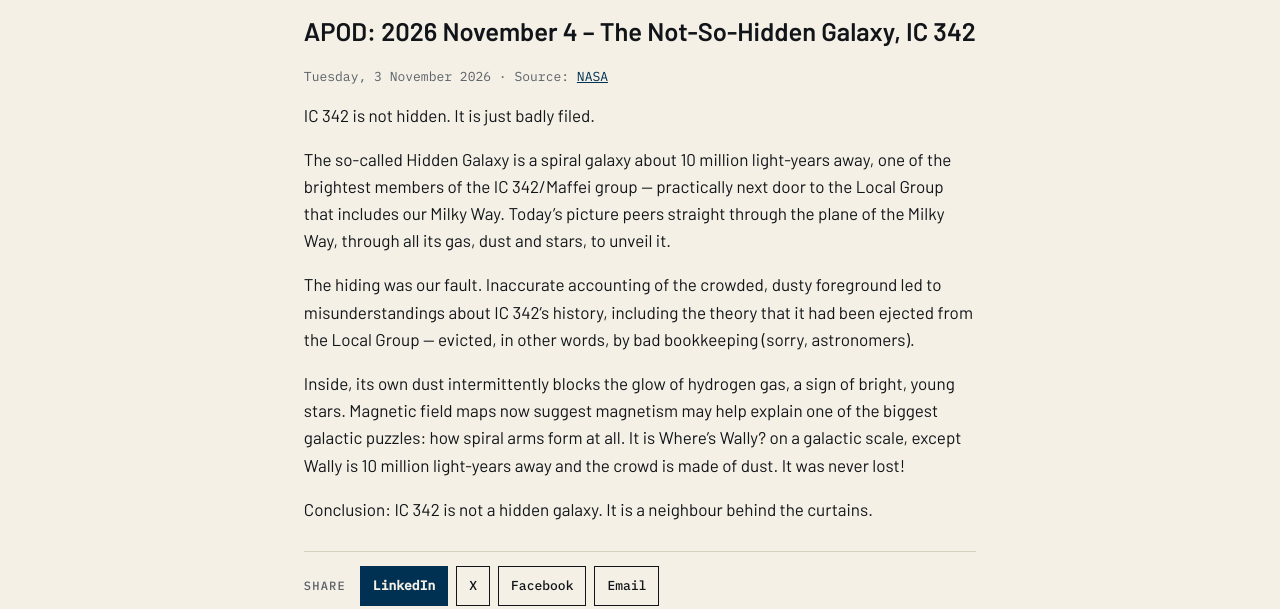
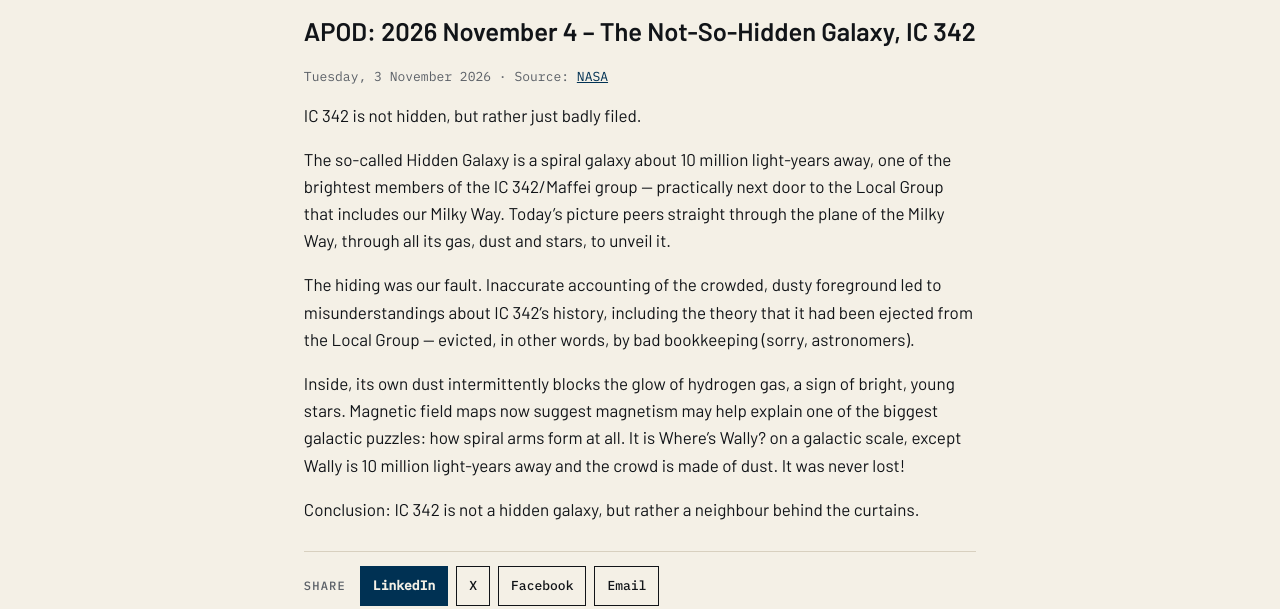
Before and after one commit to katz-news/katz.news, a Jekyll site: the page built from _posts/briefs/2026-11-04-apod-2026-november-4-the-not-so-hidden-galaxy-ic-342.md, in a window 1280 px wide. Shown: the part 351-960 px from the top of the page. Built offline with Jekyll 4.4.1, drawn with Linux system fonts in a browser that asks for light colours.

```diff
--- a/_data/build.yml
+++ b/_data/build.yml
@@ -1 +1 @@
-published_at: 2026-11-05T18:08:15Z
+published_at: 2026-11-05T18:09:15Z
--- a/_posts/briefs/2026-11-04-apod-2026-november-4-the-not-so-hidden-galaxy-ic-342.md
+++ b/_posts/briefs/2026-11-04-apod-2026-november-4-the-not-so-hidden-galaxy-ic-342.md
@@ -6,7 +6,7 @@ section: science
 source_name: NASA
 source_url: https://science.nasa.gov/image-article/apod-2026-november-4-the-not-so-hidden-galaxy-ic-342/
 ---
-IC 342 is not hidden. It is just badly filed.
+IC 342 is not hidden, but rather just badly filed.
 
 The so-called Hidden Galaxy is a spiral galaxy about 10 million light-years away, one of the brightest members of the IC 342/Maffei group — practically next door to the Local Group that includes our Milky Way. Today's picture peers straight through the plane of the Milky Way, through all its gas, dust and stars, to unveil it.
 
@@ -14,4 +14,4 @@ The hiding was our fault. Inaccurate accounting of the crowded, dusty foreground
 
 Inside, its own dust intermittently blocks the glow of hydrogen gas, a sign of bright, young stars. Magnetic field maps now suggest magnetism may help explain one of the biggest galactic puzzles: how spiral arms form at all. It is Where's Wally? on a galactic scale, except Wally is 10 million light-years away and the crowd is made of dust. It was never lost!
 
-Conclusion: IC 342 is not a hidden galaxy. It is a neighbour behind the curtains.
+Conclusion: IC 342 is not a hidden galaxy, but rather a neighbour behind the curtains.
```
